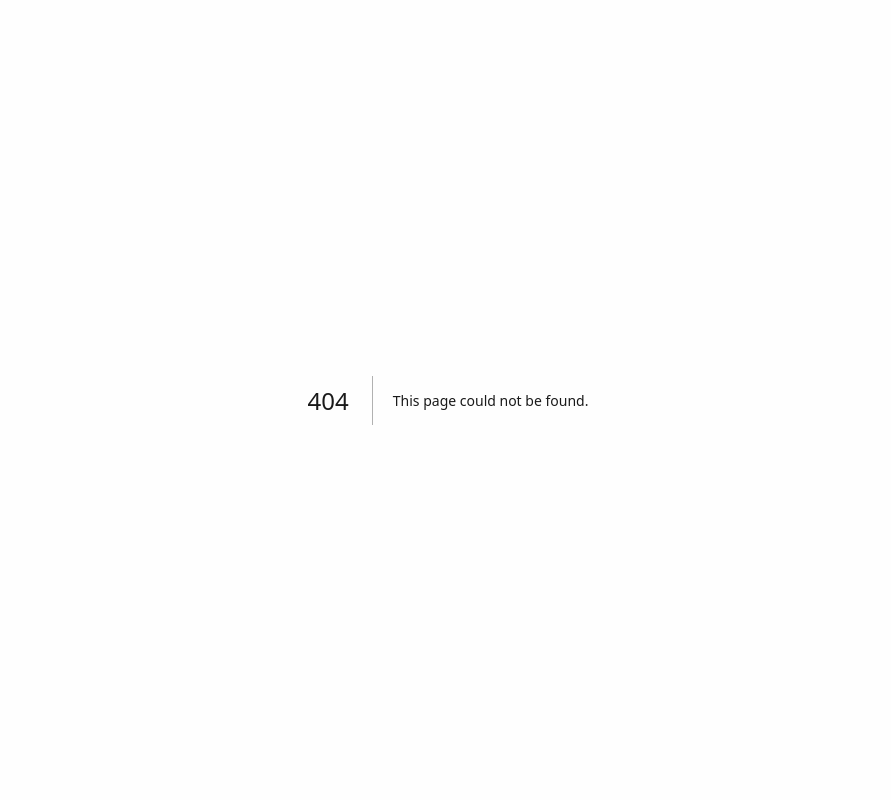
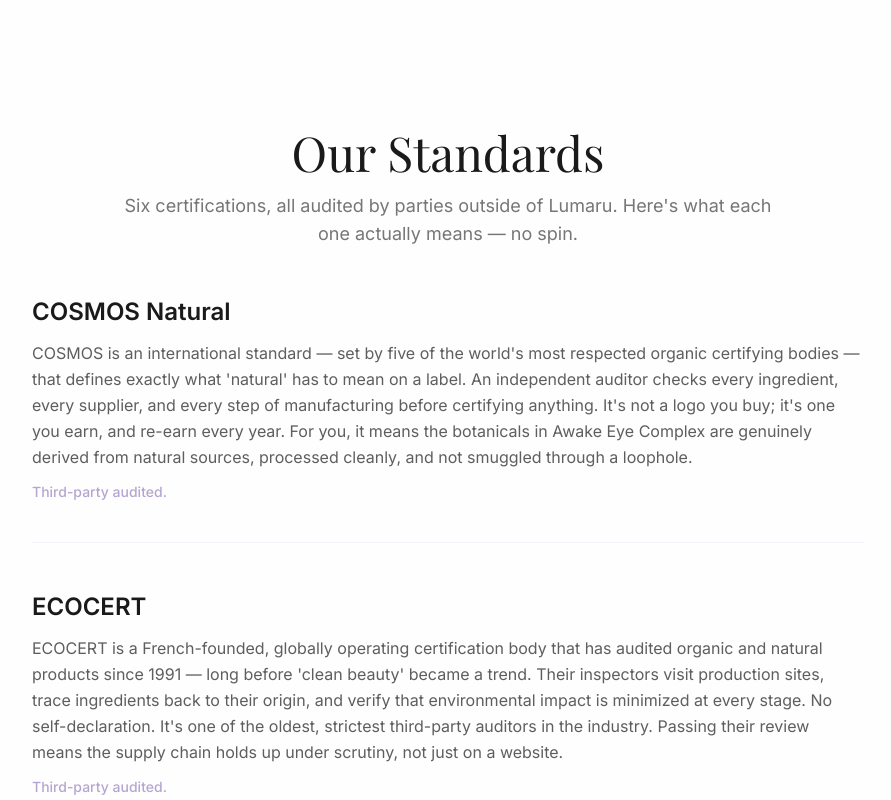
Before and after one commit to mateushahndev/lumaru, a Next.js app: page /our-standards in a window 1280 px wide. Before the commit this address had no page. Shown: the top 800 px of the page, without its empty margins (192-1083 px from the left). Built offline with nearby package versions, Linux system fonts and the light colour scheme.

Commit message:
feat: add About section to footer with Our Standards link

```diff
--- /dev/null
+++ b/app/our-standards/page.tsx
@@ -0,0 +1,110 @@
+import type { Metadata } from "next";
+import Link from "next/link";
+
+export const metadata: Metadata = {
+  title: "Our Standards — Certified Clean Skincare | Lumaru",
+  description: "Six third-party certifications, independently audited. COSMOS Natural, ECOCERT, Vegan, Cruelty-Free, GMP, and B Corp. No spin, just proof.",
+  openGraph: {
+    title: "Our Standards — Certified Clean Skincare | Lumaru",
+    description: "Six third-party certifications, independently audited. No spin, just proof.",
+    url: "https://lumaruskin.com/our-standards",
+    type: "website",
+  },
+  alternates: {
+    canonical: "https://lumaruskin.com/our-standards",
+  },
+  robots: {
+    index: true,
+    follow: true,
+  },
+};
+
+const certifications = [
+  {
+    name: "COSMOS Natural",
+    description:
+      "COSMOS is an international standard — set by five of the world's most respected organic certifying bodies — that defines exactly what 'natural' has to mean on a label. An independent auditor checks every ingredient, every supplier, and every step of manufacturing before certifying anything. It's not a logo you buy; it's one you earn, and re-earn every year. For you, it means the botanicals in Awake Eye Complex are genuinely derived from natural sources, processed cleanly, and not smuggled through a loophole.",
+    audited: "Third-party audited.",
+  },
+  {
+    name: "ECOCERT",
+    description:
+      "ECOCERT is a French-founded, globally operating certification body that has audited organic and natural products since 1991 — long before 'clean beauty' became a trend. Their inspectors visit production sites, trace ingredients back to their origin, and verify that environmental impact is minimized at every stage. No self-declaration. It's one of the oldest, strictest third-party auditors in the industry. Passing their review means the supply chain holds up under scrutiny, not just on a website.",
+    audited: "Third-party audited.",
+  },
+  {
+    name: "Certified Vegan",
+    description:
+      "Vegan Society certification confirms that no animal-derived ingredients — not beeswax, not lanolin, not collagen — made it into the formula. A third-party verifier reviews the full ingredient list and supplier documentation, so it's not just the brand claiming it. If you've ever flipped a jar to check for hidden animal byproducts, you can stop with this one.",
+    audited: "Third-party audited.",
+  },
+  {
+    name: "Cruelty-Free",
+    description:
+      "Leaping Bunny certification — issued by Cruelty Free International — means no animal testing at any point: ingredients, formulation, or finished product. Unlike a self-applied 'not tested on animals' sticker, Leaping Bunny requires supplier audits and annual recommitment to stay current. The standard closes the loopholes other 'cruelty-free' claims leave open.",
+    audited: "Third-party audited.",
+  },
+  {
+    name: "GMP — ISO 22716",
+    description:
+      "Good Manufacturing Practices (ISO 22716) is the international quality standard for cosmetics production — the same framework used by pharmaceutical manufacturers. It covers facility hygiene, equipment calibration, batch traceability, and staff training. An accredited third-party auditor certifies compliance, not the factory itself. In practice, it means what's inside each jar matches what's on the label — every single batch.",
+    audited: "Third-party audited.",
+  },
+  {
+    name: "Certified B Corporation",
+    description:
+      "B Corp certification, issued by B Lab, evaluates a company's verified impact on workers, customers, communities, and the environment — not just its products. The assessment is rigorous: detailed questionnaires, document submissions, and periodic on-site verification. Companies must re-certify every three years to maintain the status. It means the business behind the formula is held to a standard beyond profit — and that standard is checked by someone other than the business itself.",
+    audited: "Third-party audited.",
+  },
+];
+
+export default function OurStandardsPage() {
+  return (
+    <div className="min-h-screen bg-background pt-32 pb-20">
+      <div className="max-w-4xl mx-auto px-4 sm:px-6 lg:px-8">
+        {/* Header */}
+        <div className="text-center mb-12">
+          <h1 className="text-3xl md:text-4xl lg:text-5xl font-display text-text mb-4">
+            Our Standards
+          </h1>
+          <p className="text-text/60 text-lg max-w-2xl mx-auto">
+            Six certifications, all audited by parties outside of Lumaru. Here's what each one actually means — no spin.
+          </p>
+        </div>
+
+        {/* Certifications List */}
+        <div className="space-y-12">
+          {certifications.map((cert, index) => (
+            <div
+              key={cert.name}
+              className="border-b border-primary-light/20 pb-10 last:border-0"
+            >
+              <h2 className="text-2xl font-semibold text-text mb-3">
+                {cert.name}
+              </h2>
+              <p className="text-text/70 leading-relaxed mb-3">
+                {cert.description}
+              </p>
+              <p className="text-primary text-sm font-medium">
+                {cert.audited}
+              </p>
+            </div>
+          ))}
+        </div>
+
+        {/* CTA Final */}
+        <div className="mt-12 pt-8 text-center">
+          <p className="text-text/70 mb-4">
+            See what clean science can do for tired eyes.
+          </p>
+          <Link
+            href="/"
+            className="inline-block bg-primary hover:bg-primary-dark text-white font-semibold px-8 py-3 rounded-xl transition-all duration-300 transform hover:scale-105 active:scale-95 shadow-md"
+          >
+            Awake Eye Complex →
+          </Link>
+        </div>
+      </div>
+    </div>
+  );
+}
--- a/components/landing/Footer.tsx
+++ b/components/landing/Footer.tsx
@@ -8,7 +8,7 @@
   return (
     <footer className="bg-text/5 mt-20 py-12 border-t border-primary-light/20">
       <div className="max-w-7xl mx-auto px-4 sm:px-6 lg:px-8">
-        <div className="grid md:grid-cols-4 gap-8">
+        <div className="grid md:grid-cols-5 gap-8">
           {/* Brand Column */}
           <div className="space-y-3">
             <div className="font-display text-2xl font-medium text-text">
@@ -19,7 +19,7 @@
             </p>
           </div>
 
-          {/* Quick Links */}
+          {/* Shop */}
           <div className="space-y-3">
             <h4 className="font-semibold text-text">Shop</h4>
             <ul className="space-y-2 text-sm text-text/60">
@@ -36,13 +36,20 @@
                 </a>
               </li>
               <li>
-                <Link
-                  href="/blog"
-                  target="_blank"
-                  rel="noopener noreferrer"
-                  className="hover:text-primary transition-colors duration-300"
-                >
+                <Link href="/blog" className="hover:text-primary transition-colors duration-300">
                   Blog
+                </Link>
+              </li>
+            </ul>
+          </div>
+
+          {/* About */}
+          <div className="space-y-3">
+            <h4 className="font-semibold text-text">About</h4>
+            <ul className="space-y-2 text-sm text-text/60">
+              <li>
+                <Link href="/our-standards" className="hover:text-primary transition-colors duration-300">
+                  Our Standards
                 </Link>
               </li>
             </ul>
@@ -81,14 +88,6 @@
                 >
                   Return & Refund
                 </a>
-              </li>
-              <li>
-                <Link
-                  href="/track-order"
-                  className="hover:text-primary transition-colors duration-300"
-                >
-                  Track Your Order
-                </Link>
               </li>
             </ul>
           </div>
```
